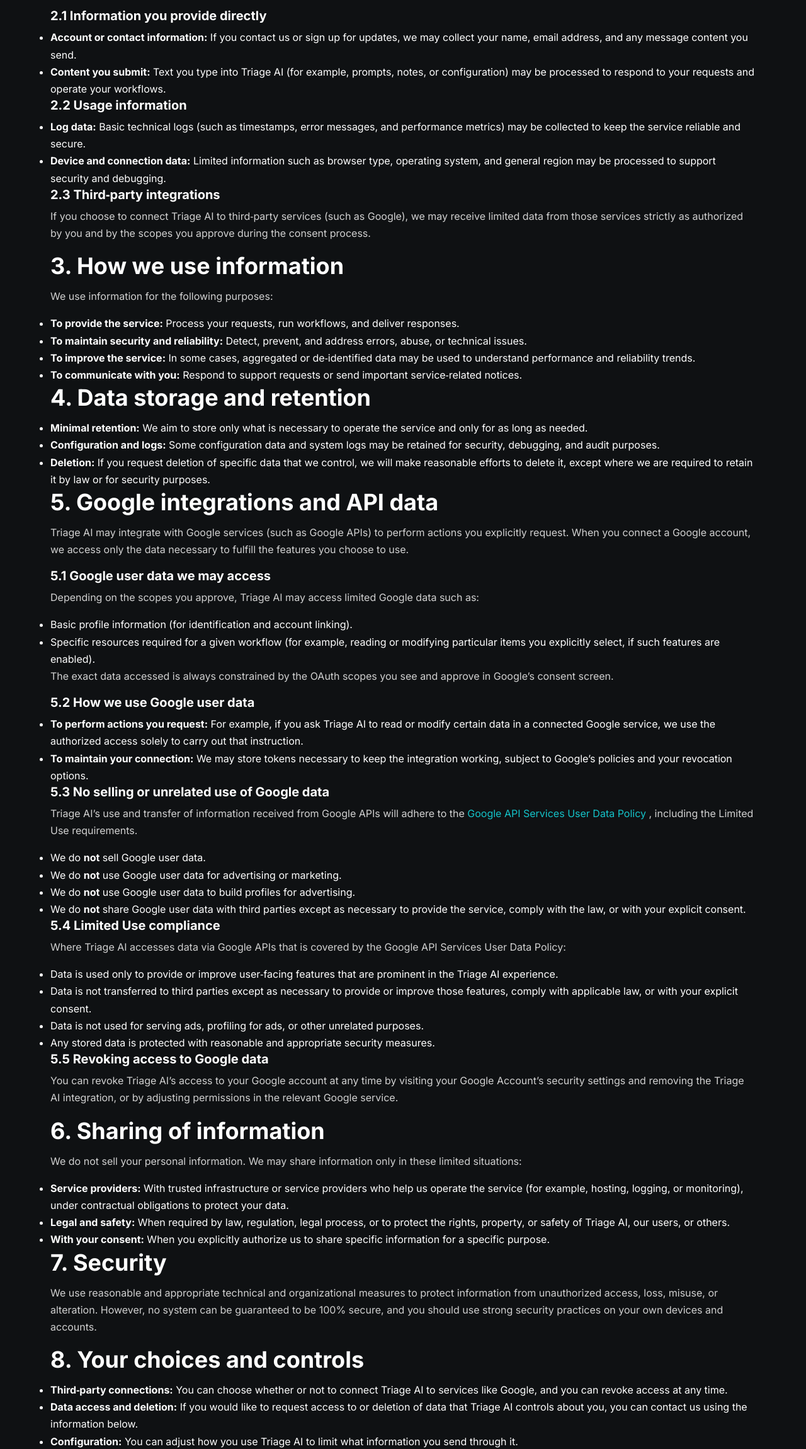
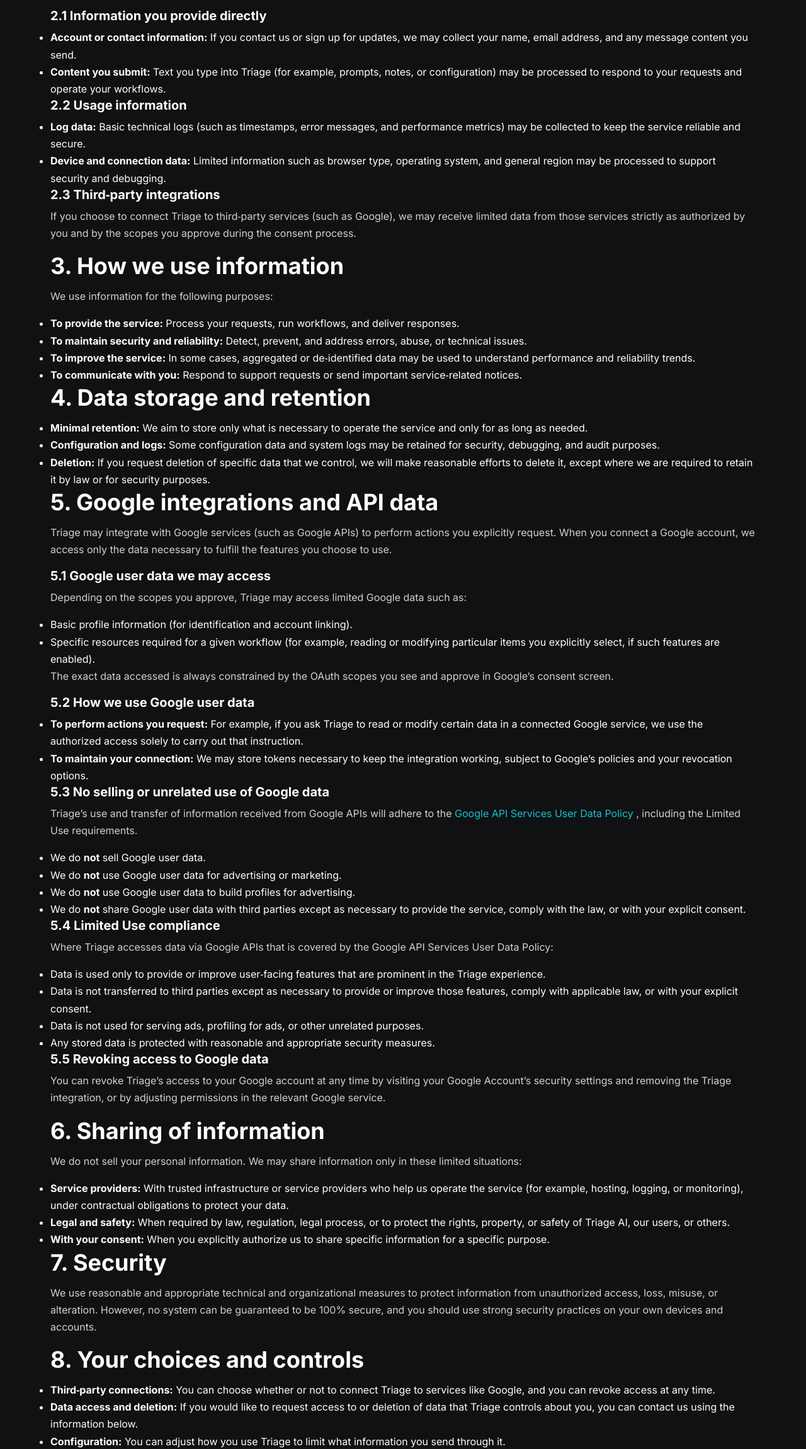
Before and after one commit to hoonanigans13-del/TriageAi.cc, a plain HTML site: page privacy.html in a window 1280 px wide. Shown: the part 500-2800 px from the top of the page at 63% size. Drawn offline with Linux system fonts and the light colour scheme.

Commit message:
Update Privacy Policy references from

```diff
--- a/privacy.html
+++ b/privacy.html
@@ -3,7 +3,7 @@
 <head>
   <meta charset="UTF-8">
   <meta name="viewport" content="width=device-width, initial-scale=1.0">
-  <title>Privacy Policy — Triage AI</title>
+  <title>Privacy Policy — Triage </title>
   <meta name="description" content="Triage AI Privacy Policy — how we handle your data with zero-knowledge principles.">
   <link rel="stylesheet" href="styles.css">
   <link rel="preconnect" href="https://fonts.googleapis.com">
@@ -36,15 +36,15 @@
         <p class="muted">Last updated: April 25, 2026</p>
 
         <p>
-          This Privacy Policy explains how Triage AI (“Triage AI”, “we”, “us”, or “our”) collects, uses, and protects
+          This Privacy Policy explains how Triage (“Triage”, “we”, “us”, or “our”) collects, uses, and protects
           information when you use our services, including our website, applications, and integrations with third‑party
-          providers such as Google. Triage AI is designed around zero‑knowledge and user‑controlled data principles:
+          providers such as Google. Triage is designed around zero‑knowledge and user‑controlled data principles:
           we aim to minimize what we see, what we store, and how long we keep it.
         </p>
 
         <h2>1. Who we are</h2>
         <p>
-          Triage AI is a privacy‑first assistant and workflow system that helps you triage information and tasks across
+          Triage is a privacy‑first assistant and workflow system that helps you triage information and tasks across
           your tools. Our goal is to give you useful automation while keeping you in control of your data.
         </p>
 
@@ -54,7 +54,7 @@
         <h3>2.1 Information you provide directly</h3>
         <ul>
           <li><strong>Account or contact information:</strong> If you contact us or sign up for updates, we may collect your name, email address, and any message content you send.</li>
-          <li><strong>Content you submit:</strong> Text you type into Triage AI (for example, prompts, notes, or configuration) may be processed to respond to your requests and operate your workflows.</li>
+          <li><strong>Content you submit:</strong> Text you type into Triage (for example, prompts, notes, or configuration) may be processed to respond to your requests and operate your workflows.</li>
         </ul>
 
         <h3>2.2 Usage information</h3>
@@ -65,7 +65,7 @@
 
         <h3>2.3 Third‑party integrations</h3>
         <p>
-          If you choose to connect Triage AI to third‑party services (such as Google), we may receive limited data from
+          If you choose to connect Triage to third‑party services (such as Google), we may receive limited data from
           those services strictly as authorized by you and by the scopes you approve during the consent process.
         </p>
 
@@ -87,13 +87,13 @@
 
         <h2>5. Google integrations and API data</h2>
         <p>
-          Triage AI may integrate with Google services (such as Google APIs) to perform actions you explicitly request.
+          Triage may integrate with Google services (such as Google APIs) to perform actions you explicitly request.
           When you connect a Google account, we access only the data necessary to fulfill the features you choose to use.
         </p>
 
         <h3>5.1 Google user data we may access</h3>
         <p>
-          Depending on the scopes you approve, Triage AI may access limited Google data such as:
+          Depending on the scopes you approve, Triage may access limited Google data such as:
         </p>
         <ul>
           <li>Basic profile information (for identification and account linking).</li>
@@ -105,13 +105,13 @@
 
         <h3>5.2 How we use Google user data</h3>
         <ul>
-          <li><strong>To perform actions you request:</strong> For example, if you ask Triage AI to read or modify certain data in a connected Google service, we use the authorized access solely to carry out that instruction.</li>
+          <li><strong>To perform actions you request:</strong> For example, if you ask Triage to read or modify certain data in a connected Google service, we use the authorized access solely to carry out that instruction.</li>
           <li><strong>To maintain your connection:</strong> We may store tokens necessary to keep the integration working, subject to Google’s policies and your revocation options.</li>
         </ul>
 
         <h3>5.3 No selling or unrelated use of Google data</h3>
         <p>
-          Triage AI’s use and transfer of information received from Google APIs will adhere to the
+          Triage’s use and transfer of information received from Google APIs will adhere to the
           <a href="https://developers.google.com/terms/api-services-user-data-policy" target="_blank" rel="noopener noreferrer">
             Google API Services User Data Policy
           </a>, including the Limited Use requirements.
@@ -125,10 +125,10 @@
 
         <h3>5.4 Limited Use compliance</h3>
         <p>
-          Where Triage AI accesses data via Google APIs that is covered by the Google API Services User Data Policy:
+          Where Triage accesses data via Google APIs that is covered by the Google API Services User Data Policy:
         </p>
         <ul>
-          <li>Data is used only to provide or improve user‑facing features that are prominent in the Triage AI experience.</li>
+          <li>Data is used only to provide or improve user‑facing features that are prominent in the Triage experience.</li>
           <li>Data is not transferred to third parties except as necessary to provide or improve those features, comply with applicable law, or with your explicit consent.</li>
           <li>Data is not used for serving ads, profiling for ads, or other unrelated purposes.</li>
           <li>Any stored data is protected with reasonable and appropriate security measures.</li>
@@ -136,8 +136,8 @@
 
         <h3>5.5 Revoking access to Google data</h3>
         <p>
-          You can revoke Triage AI’s access to your Google account at any time by visiting your Google Account’s security
-          settings and removing the Triage AI integration, or by adjusting permissions in the relevant Google service.
+          You can revoke Triage’s access to your Google account at any time by visiting your Google Account’s security
+          settings and removing the Triage integration, or by adjusting permissions in the relevant Google service.
         </p>
 
         <h2>6. Sharing of information</h2>
@@ -157,20 +157,20 @@
 
         <h2>8. Your choices and controls</h2>
         <ul>
-          <li><strong>Third‑party connections:</strong> You can choose whether or not to connect Triage AI to services like Google, and you can revoke access at any time.</li>
-          <li><strong>Data access and deletion:</strong> If you would like to request access to or deletion of data that Triage AI controls about you, you can contact us using the information below.</li>
-          <li><strong>Configuration:</strong> You can adjust how you use Triage AI to limit what information you send through it.</li>
+          <li><strong>Third‑party connections:</strong> You can choose whether or not to connect Triage to services like Google, and you can revoke access at any time.</li>
+          <li><strong>Data access and deletion:</strong> If you would like to request access to or deletion of data that Triage controls about you, you can contact us using the information below.</li>
+          <li><strong>Configuration:</strong> You can adjust how you use Triage to limit what information you send through it.</li>
         </ul>
 
         <h2>9. Children’s privacy</h2>
         <p>
-          Triage AI is not directed to children under 13, and we do not knowingly collect personal information from children
+          Triage is not directed to children under 13, and we do not knowingly collect personal information from children
           under 13. If you believe a child has provided us with personal information, please contact us so we can take appropriate action.
         </p>
 
         <h2>10. International use</h2>
         <p>
-          Triage AI may be operated from servers located in the United States or other jurisdictions. By using the service,
+          Triage may be operated from servers located in the United States or other jurisdictions. By using the service,
           you understand that your information may be processed and stored in these locations, which may have different data
           protection laws than your country.
         </p>
@@ -179,12 +179,12 @@
         <p>
           We may update this Privacy Policy from time to time. When we do, we will update the “Last updated” date at the top
           of this page. If changes are material, we may provide additional notice (for example, via the website or by email,
-          where appropriate). Your continued use of Triage AI after any changes means you accept the updated policy.
+          where appropriate). Your continued use of Triage after any changes means you accept the updated policy.
         </p>
 
         <h2>12. Contact us</h2>
         <p>
-          If you have any questions about this Privacy Policy or how Triage AI handles your data, you can contact us at:
+          If you have any questions about this Privacy Policy or how Triage handles your data, you can contact us at:
         </p>
         <p>
           <strong>Email:</strong> support@triageai.cc<br>
```
